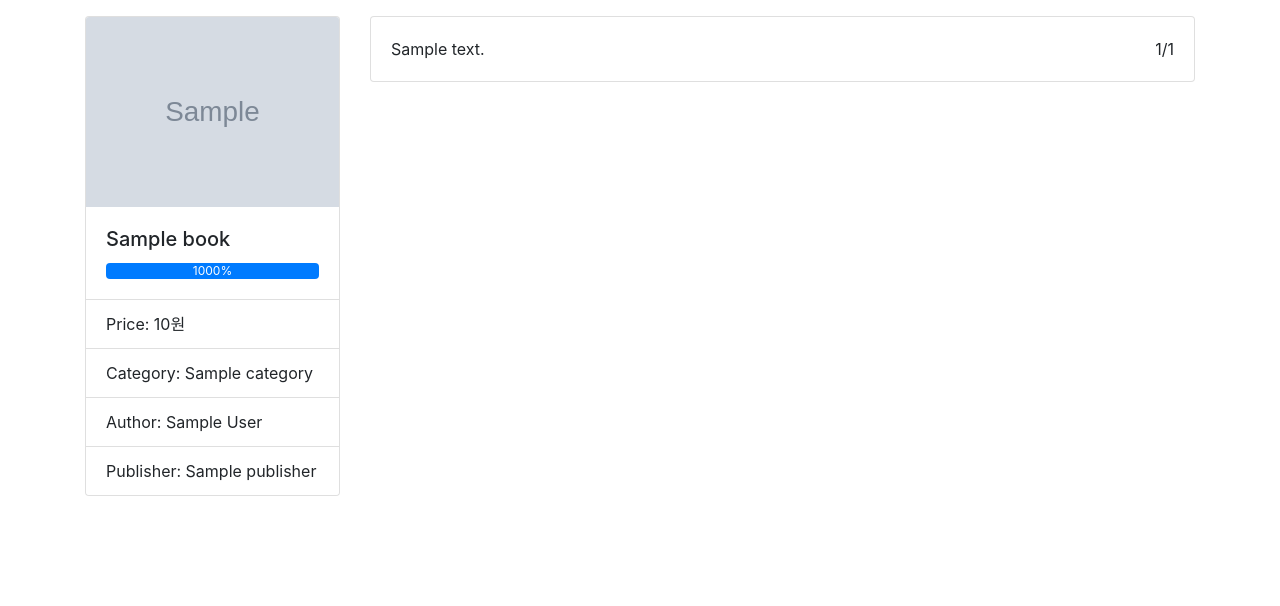
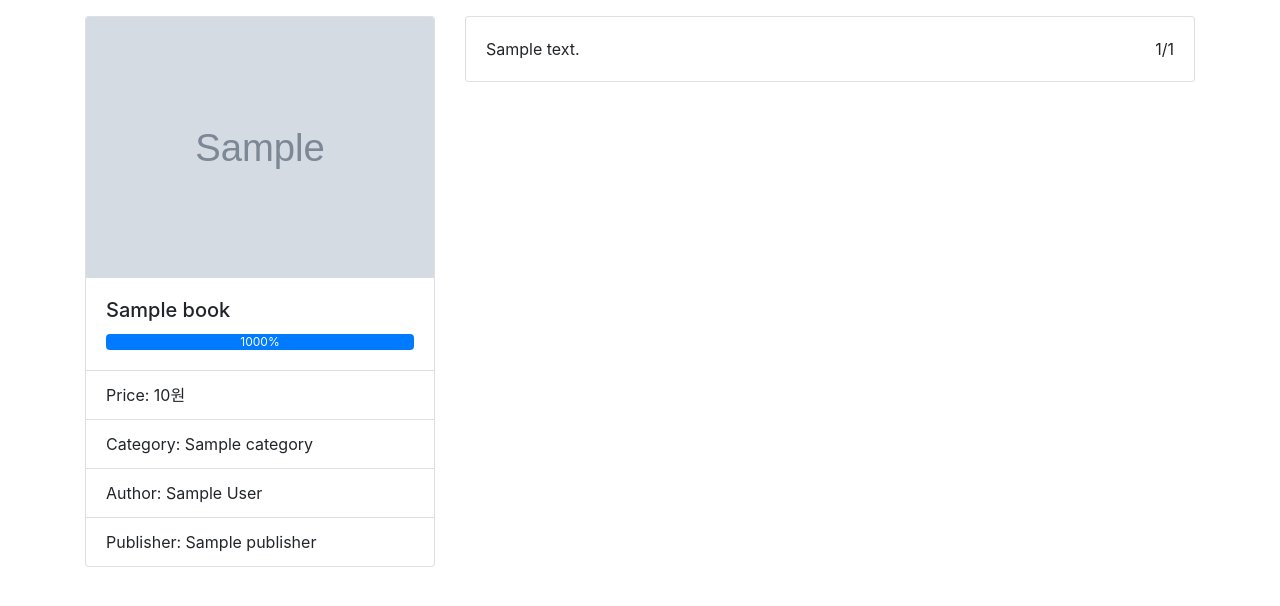
Before and after one commit to gureuso/turnthepage, a Django app: template templates/books/book_detail.html in a window 1280 px wide. Shown: the part 48-654 px from the top of the page. Run offline with Django 3.2, Linux system fonts and the light colour scheme; the template is opened without the code that fills it: most values are stand-ins (such as "Sample title", 1, 10 or a date in 2020); grey boxes marked "Sample" are stand-in pictures; some libraries are stand-ins or nearby versions.

Commit message:
Update grid system

```diff
--- a/static/css/style.css
+++ b/static/css/style.css
@@ -9,3 +9,13 @@
   margin: auto;
   padding: 50px 0;
 }
+
+.card-group > .card {
+  max-width: 300px;
+}
+
+@media all and (max-width: 575px) {
+  .card-group > .card {
+    max-width: 530px;
+  }
+}
--- a/templates/books/book_detail.html
+++ b/templates/books/book_detail.html
@@ -24,7 +24,7 @@
       </div>
     </div>
     <div class="row">
-      <div class="col-md-3">
+      <div class="col-lg-4 col-sm-5">
         <div class="card">
           <img src="{{ book.cover_url.url }}" class="card-img-top">
           <div class="card-body">
@@ -49,7 +49,7 @@
           </ul>
         </div>
       </div>
-      <div class="col-md-9">
+      <div class="col-lg-8 col-sm-7">
         {% for page in pages %}
           <div class="card">
             <div class="card-body">
--- a/templates/books/book_list.html
+++ b/templates/books/book_list.html
@@ -31,7 +31,7 @@
           <div class="tab-pane active">
             <div class="card-group">
             {% for book in book_list %}
-              <div class="card" style="max-width: 300px">
+              <div class="card">
                 <img src="{{ book.cover_url.url }}" class="card-img-top">
                 <div class="card-body">
                   <a href="{% url 'books:book_detail' pk=book.id %}">
```
